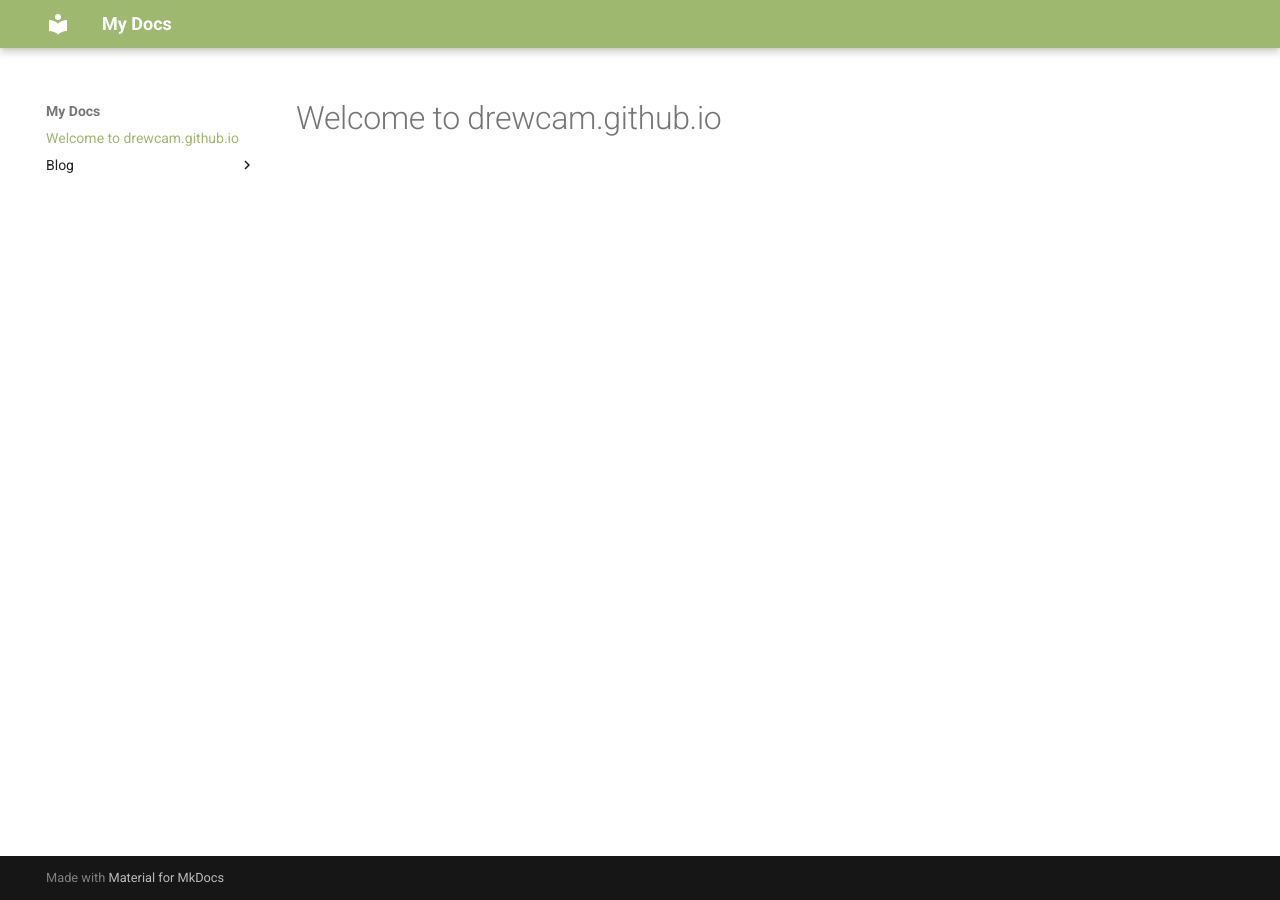
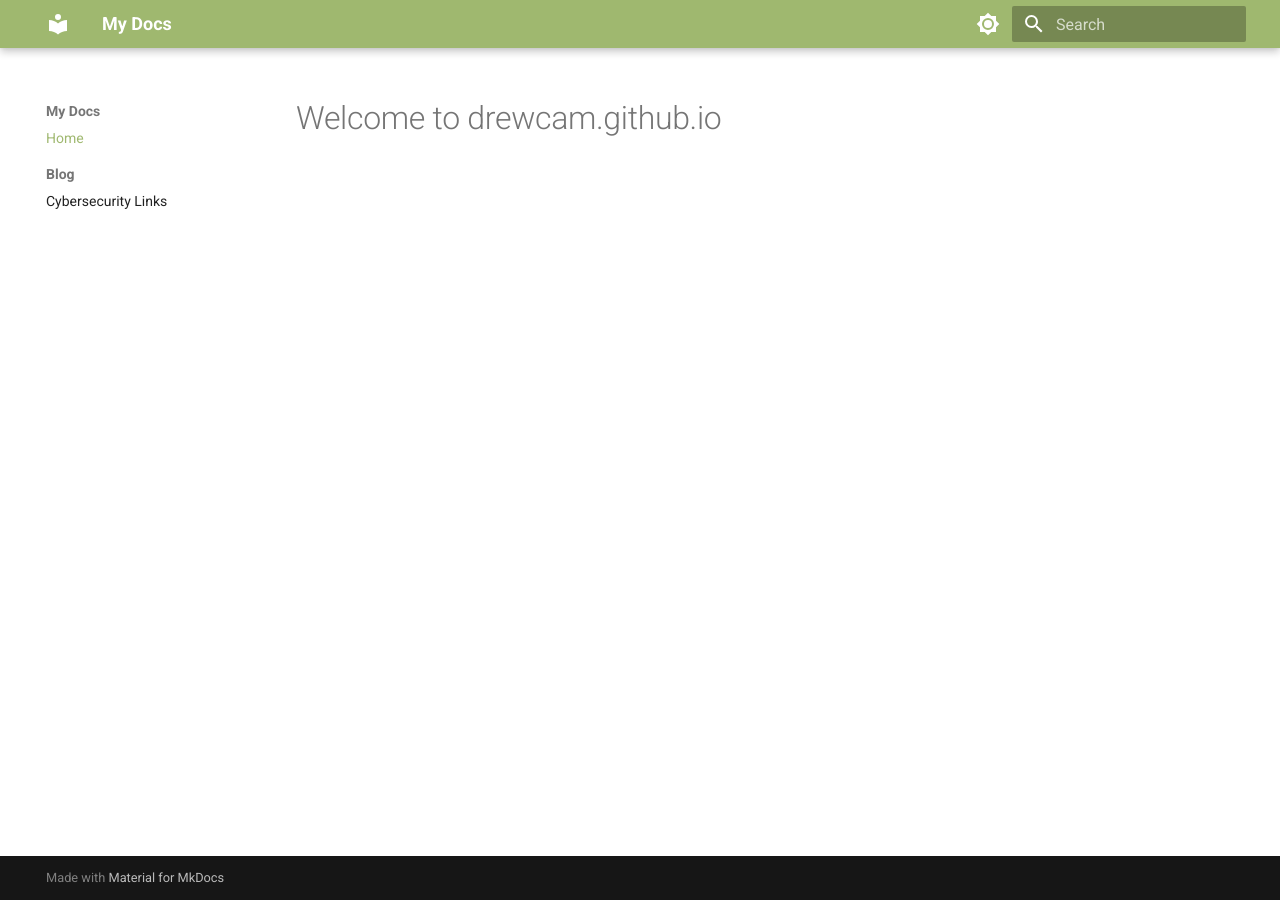
Before and after one commit to DrewCam/drewcam.github.io, an MkDocs documentation site: the page built from docs/index.md, in a window 1280 px wide. Built offline with MkDocs 1.6.1 and Material for MkDocs 9.7.7, drawn with Linux system fonts in a browser that asks for light colours.

Commit message:
"Added .gitignore and updated mkdocs.yml; Minor edits to Cybersecurity links and homepage content"

```diff
--- a/mkdocs.yml
+++ b/mkdocs.yml
@@ -1,11 +1,66 @@
 site_name: My Docs
+
+extra_css:
+  - stylesheets/extra.css
 theme:
   name: material
   palette:
-    primary: custom
-extra_css:
-  - stylesheets/extra.css
+    - media: "(prefers-color-scheme: dark)"
+      primary: custom
+      scheme: slate
+      toggle:
+        icon: material/brightness-4
+        name: Switch to light mode
+    - media: "(prefers-color-scheme: light)"
+      primary: custom
+      scheme: default
+      toggle:
+        icon: material/brightness-7
+        name: Switch to dark mode
+  features:
+    - navigation.sections
+    - navigation.path
+    - navigation.tracking
+    - toc.integrate
+    - toc.follow
+    - content.code.copy
+    - content.action.edit
+    - search.suggest
+    - search.highlight
+    - search.share
+  language: en
 
 plugins:
   - blog
   - tags
+  - search
+  - macros
+  - git-revision-date-localized:
+      enable_creation_date: true
+
+markdown_extensions:
+  - pymdownx.highlight:
+      linenums: true
+      anchor_linenums: true
+      line_spans: __span
+      pygments_lang_class: true
+  - pymdownx.details
+  - pymdownx.inlinehilite
+  - pymdownx.snippets
+  - pymdownx.superfences
+  - pymdownx.tasklist:
+      custom_checkbox: true
+      clickable_checkbox: true
+  - admonition
+  - abbr
+  - attr_list
+  - def_list
+  - footnotes
+  - tables
+  - toc:
+      permalink: true
+
+nav:
+  - Home: index.md
+  - Blog:
+    - Cybersecurity Links: blog/posts/Cybersecurity-useful-links.md
```
Also changed, not shown: 1 other file.
